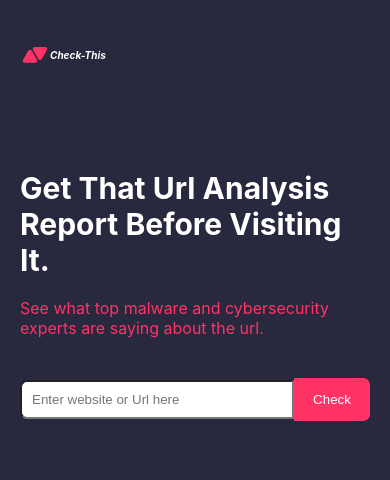
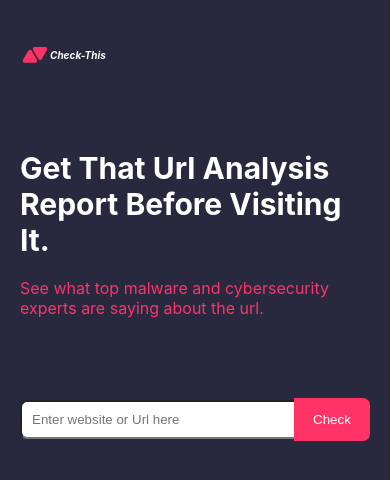
Before and after one commit to just-hope-netizen/Check-This, a React (Create React App) app: page / in a window 390 px wide. Shown: the top 480 px of the page. Built offline with nearby package versions, Linux system fonts and the light colour scheme.

Commit message:
improve site design

```diff
--- a/src/components/joke.module.css
+++ b/src/components/joke.module.css
@@ -26,13 +26,14 @@
 }
 .h4{
   font-size: 16px;
+  text-align: justify;
 }
 @media (max-width: 768px) {
   .h3, .h4{
     font-size: 14px;
   }
   .container{
-    top: 25%;
+    top: 40%;
     width: calc(100% - 10px);
     padding: 10px;
     margin: 0 5px;
--- a/src/index.css
+++ b/src/index.css
@@ -28,5 +28,4 @@ code {
   right: 0;
   left: 0;
   bottom: 0;
-  overflow-y: auto;
 }
--- a/src/pages/home.module.css
+++ b/src/pages/home.module.css
@@ -2,6 +2,8 @@
   padding: 40px;
   max-width: 1440px;
   width: 100%;
+  overflow-y: auto;
+
 }
 .header,
 .logo_container,
@@ -20,7 +22,7 @@
     height: 70px;
 }
 .section {
-  margin: 100px 0;
+  margin: 80px 0;
 }
 .heading {
   font-size: 50px;
@@ -42,6 +44,7 @@
   border-radius: 7px;
   border-bottom-right-radius: 0;
   border-top-right-radius: 0;
+  border-right: none;
 }
 .button,
 .input {
@@ -91,7 +94,7 @@
     align-items: flex-start;
   }
   .form{
-    margin-top: 40px;
+    margin-top: 80px;
   }
   .heading{
     font-size: 30px;
```
